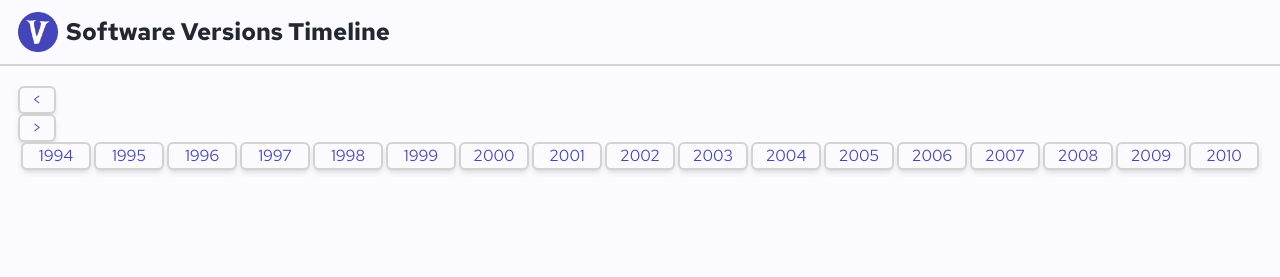
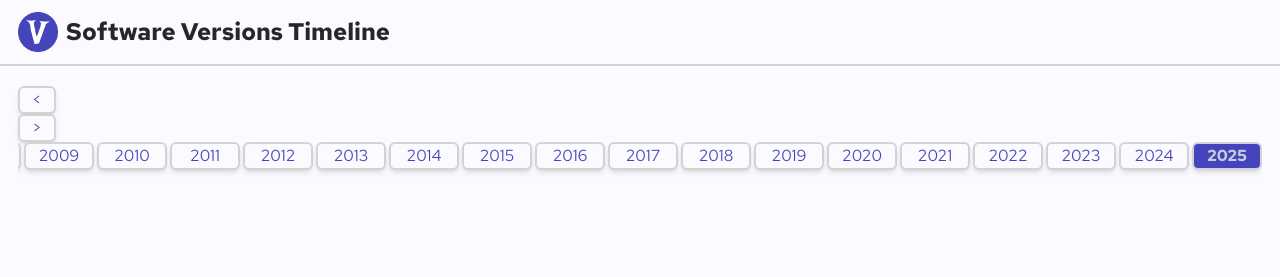
Before and after one commit to arpadpall21/software-versions-timeline, a Next.js app: page /version-map in a window 1280 px wide. Shown: the top 277 px of the page. Built offline with nearby package versions, Linux system fonts and the light colour scheme; no server answers.

Commit message:
handling direction + use memo hook

```diff
--- a/src/Components/HorizontalScroll.tsx
+++ b/src/Components/HorizontalScroll.tsx
@@ -1,6 +1,6 @@
 'use client';
 
-import { RefObject, useRef } from 'react';
+import { useRef, useMemo, RefObject } from 'react';
 
 interface Props {
   height: number;
@@ -8,7 +8,7 @@ interface Props {
   scrollLeftButton: React.ReactNode;
   scrollRightButton: React.ReactNode;
   scrollSensitivity?: number;
-  direction?: 'ltr' | 'rtl';
+  start?: 'left' | 'right';
 }
 
 const HorizontalScroll: React.FC<Props> = ({
@@ -17,9 +17,13 @@ const HorizontalScroll: React.FC<Props> = ({
   scrollLeftButton,
   scrollRightButton,
   scrollSensitivity = 100,
-  direction = 'ltr',    // TODO: this prop sets the left/right start thingy
+  start = 'left',
 }) => {
   const sliderRef: RefObject<null | HTMLDivElement> = useRef(null);
+
+  const renderedMembers: React.ReactNode[] = useMemo(() => {
+    return start === 'left' ? members : [...members].reverse();
+  }, [members, start]);
 
   function handleScrollLeft() {
     if (sliderRef.current) {
@@ -35,16 +39,16 @@ const HorizontalScroll: React.FC<Props> = ({
 
   return (
     <>
-      <div onClick={handleScrollLeft}>{scrollLeftButton}</div>
-      <div onClick={handleScrollRight}>{scrollRightButton}</div>
+      <div onMouseDown={handleScrollLeft}>{scrollLeftButton}</div>
+      <div onMouseDown={handleScrollRight}>{scrollRightButton}</div>
 
-      <div className={`w-full overflow-hidden`} style={{ height }}>
+      <div className={`w-full overflow-hidden`} style={{ height, direction: start === 'left' ? 'ltr' : 'rtl' }}>
         <div
           className={'overflow-x-scroll overflow-y-hidden whitespace-nowrap h-full'}
           style={{ paddingBottom: height + 50 }}
           ref={sliderRef}
         >
-          {members}
+          {renderedMembers}
         </div>
       </div>
     </>
--- a/src/app/version-map/Components/GridContainer.tsx
+++ b/src/app/version-map/Components/GridContainer.tsx
@@ -193,7 +193,7 @@ const GridContainer: React.FC = () => {
           scrollLeftButton={<Button text={'<'} twStyle={'px-3'}/>}
           scrollRightButton={<Button text={'>'} twStyle={'px-3'}/>}
           scrollSensitivity={150}
-          direction={'ltr'}
+          start={'right'}
         />
       </div>
       <GridFrame />
```
